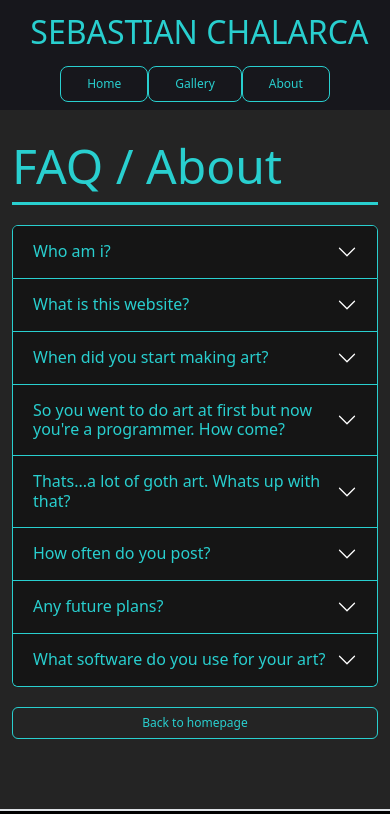
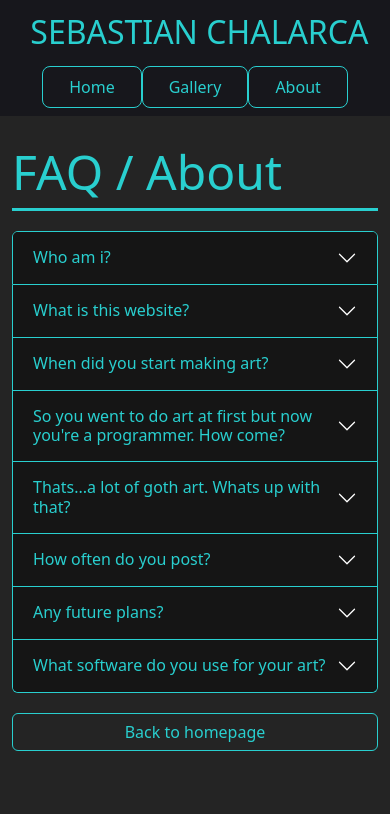
Before and after one commit to SebC750/Art_Gallery_Portfolio, a React (Vite) app in the folder art_gallery_portfolio/: page /About in a window 390 px wide. Shown: the top 814 px of the page. Built offline with nearby package versions, Linux system fonts and the light colour scheme.

Commit message:
resized font-sizes and art titles
- edited yet again the font-sizes for the buttons so that the text is easier to read.
- Downsized art titles on mobile to make more room for the images when an artwork is selected.
-

```diff
--- a/art_gallery_portfolio/src/Styles/Gallery.css
+++ b/art_gallery_portfolio/src/Styles/Gallery.css
@@ -105,7 +105,9 @@
         max-height: 100%;
         min-width: 250px;
     }
-
+    .selected-artwork-description span{
+        font-size: 32px;
+    }
 
 
 }
--- a/art_gallery_portfolio/src/index.css
+++ b/art_gallery_portfolio/src/index.css
@@ -28,6 +28,7 @@ a{
 }
 /* Changing bootstrap sass variables to conform with the aesthetic theme of the website.*/
 .btn{
+  --bs-btn-font-size: 16px;
   --bs-btn-bg: transparent;
   --bs-btn-color: rgb(41, 207, 207);
   --bs-btn-border-color: rgb(41, 207, 207);
```
